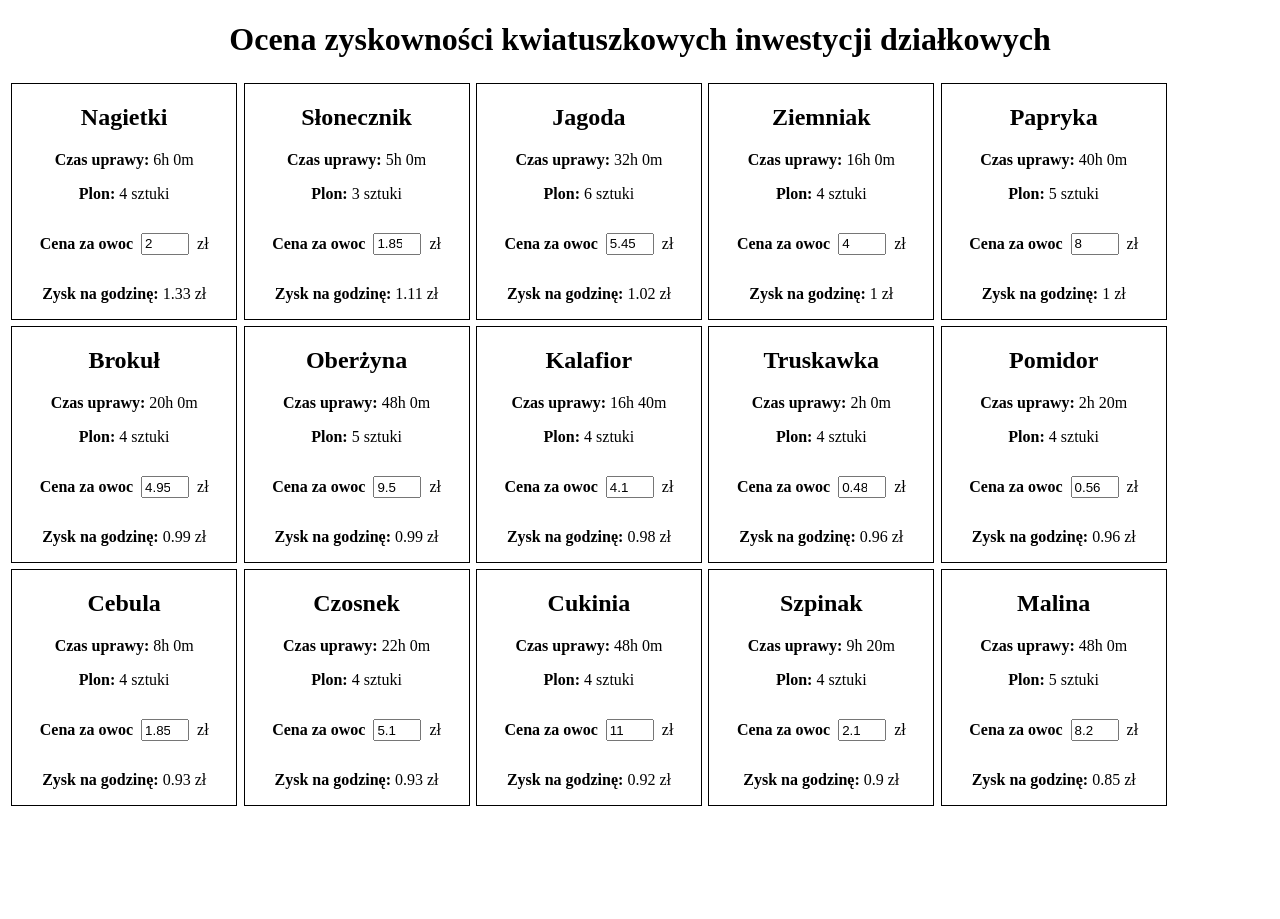
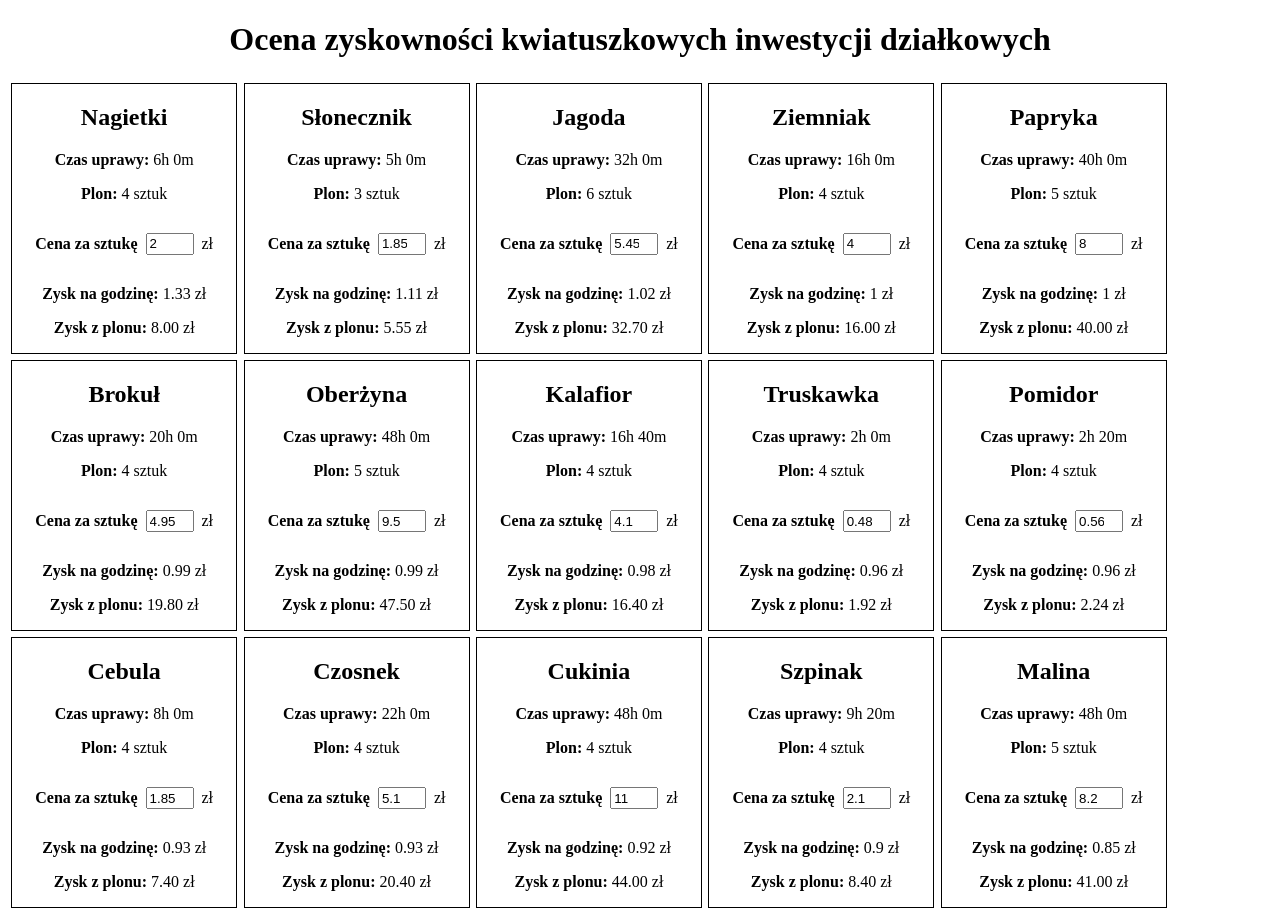
Before and after one commit to delektowski/farm-economy, a React (Create React App) app: page / in a window 1280 px wide. Before the commit the page ends 817 px from the top, so only its background shows below. Built offline with nearby package versions, Linux system fonts and the light colour scheme.

Commit message:
Add green color on focus

```diff
--- a/src/App.css
+++ b/src/App.css
@@ -30,6 +30,10 @@
   height: 1rem;
 }
 
+.Focused {
+  background: rgba(125, 187, 125, 0.884);
+}
+
 .CurrencyFieldContainer {
   display: flex;
   flex-direction: row;
--- a/src/FruitContainer/FruitContainer.jsx
+++ b/src/FruitContainer/FruitContainer.jsx
@@ -10,6 +10,7 @@ const FruitContainer = ({
 }) => {
   const [price, setPrice] = useState(fruitPrice);
   const [fruitProfit, setFruitProfit] = useState(sortedFruitProfit);
+  const [isFocus, setIsFocus] = useState(false);
 
   const getProfitPerHour = fruitPrice => {
     const hourMultiplier = fruitCroppingTime / 60;
@@ -23,13 +24,22 @@ const FruitContainer = ({
   };
 
   const handlePrice = e => {
-    setPrice(e.target.value);
+    const newPrice = e.target.value;
+    setPrice(newPrice);
   };
 
   const handleChangeProfit = e => {
     if (e.key === "Enter") {
       handleChangePrice(fruitName, event.target.value);
     }
+  };
+
+  const handleOnFocus = e => {
+    setIsFocus(true);
+  };
+
+  const handleOnBlur = e => {
+    setIsFocus(false);
   };
 
   useEffect(() => {
@@ -42,39 +52,55 @@ const FruitContainer = ({
 
   return (
     <div className="App">
-      <section className="FruitContainer">
+      <label htmlFor={fruitName}>
+        <section
+          className={
+            isFocus
+              ? ["FruitContainer", "Focused"].join(" ")
+              : ["FruitContainer"]
+          }
+        >
           <h2>{fruitName}</h2>
           <p>
             <strong>Czas uprawy: </strong> {getCroppingTimeHoursAndMinute()}
           </p>
           <p>
             <strong>Plon: </strong>
-          {`${fruitCrop} sztuki`}
+            {`${fruitCrop} sztuk`}
           </p>
 
           <div className="PriceContainer">
             <div className="CurrencyFieldContainer">
-            <label htmlFor="strawberryTime">
-              <strong>Cena za owoc</strong>{" "}
-            </label>
+              <p>
+                <strong>Cena za sztukę</strong>{" "}
+              </p>
               <input
+                id={fruitName}
                 placeholder="cena"
                 className="PriceField"
-              id="strawberryTime"
                 type="number"
                 value={price}
                 onChange={handlePrice}
                 onKeyUp={handleChangeProfit}
-            ></input>
+                onFocus={handleOnFocus}
+                onBlur={handleOnBlur}
+                min="0"
+                max="999999"
+                step="0.10"
+              />
               <p>zł</p>
             </div>
           </div>
-
           <p>
             <strong>Zysk na godzinę: </strong>
             {fruitProfit} zł
           </p>
+          <p>
+            <strong>Zysk z plonu: </strong>
+            {(fruitPrice * fruitCrop).toFixed(2)} zł
+          </p>
         </section>
+      </label>
     </div>
   );
 };
```
Lines whose indentation alone changed are shown as unchanged.
